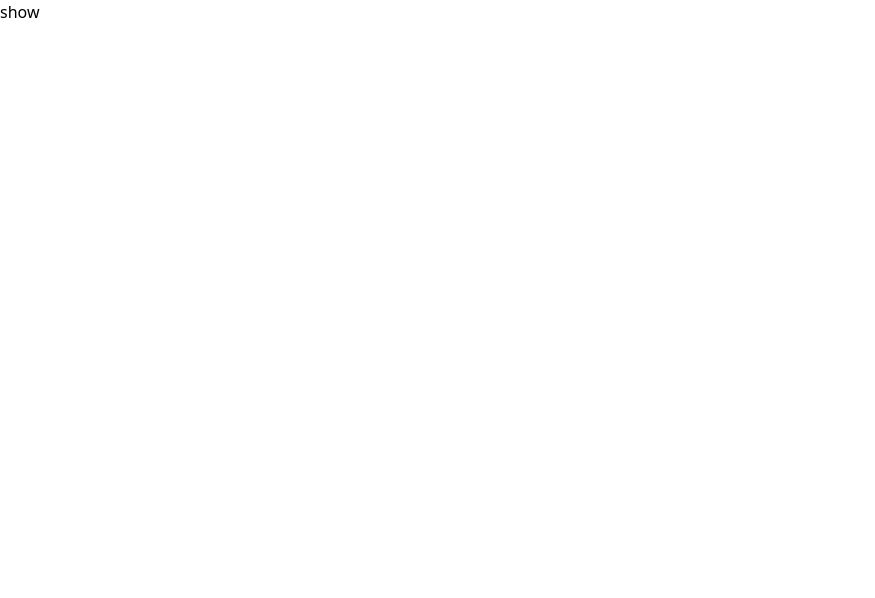
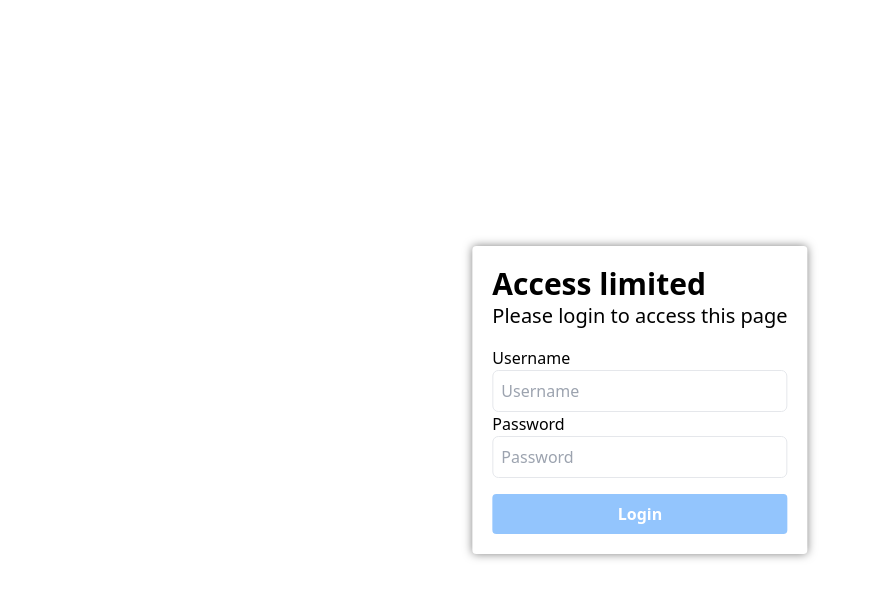
Before and after one commit to linusromlandArchives/romland.dev, a React (Vite) app in the folder frontend/: page /admin in a window 1280 px wide. Shown: the top 598 px of the page, without its empty margins (0-875 px from the left). Built offline with nearby package versions, Linux system fonts and the light colour scheme; no server answers.

Commit message:
Created login form for admin page

```diff
--- a/frontend/package.json
+++ b/frontend/package.json
@@ -10,6 +10,7 @@
         "format": "prettier .  --write"
     },
     "dependencies": {
+        "axios": "^0.27.2",
         "formik": "^2.2.9",
         "prettier": "^2.6.2",
         "react": "^18.0.0",
--- /dev/null
+++ b/frontend/src/axios/index.js
@@ -0,0 +1,5 @@
+import axios from 'axios';
+
+axios.defaults.validateStatus = () => true;
+
+export default axios;
--- a/frontend/src/components/LoginModal.jsx
+++ b/frontend/src/components/LoginModal.jsx
@@ -1,50 +1,62 @@
+//External dependencies import
 import Modal from 'react-modal';
-import { useState } from 'react';
+import { useState, useEffect } from 'react';
 import { Field, ErrorMessage, Form, Formik } from 'formik';
 
+//Local dependencies import
+import axios from '../axios';
+
 export default () => {
-    const [modalIsOpen, setModal] = useState(false);
+    const [modalIsOpen, setModal] = useState(true);
 
-    const customStyles = {
-        content: {
-            top: '50%',
-            left: '50%',
-            right: 'auto',
-            bottom: 'auto',
-            marginRight: '-50%',
-            transform: 'translate(-50%, -50%)',
-            border: 'none',
-            background: '#fff',
-            boxShadow: '0px 0px 10px rgba(0, 0, 0, 0.5)',
-        },
-    };
-
-    function show() {
-        setModal(true);
-    }
-
-    function hide() {
-        setModal(false);
-    }
+    useEffect(() => {
+        async function fetchData() {
+            // You can await here
+            const request = await axios.get('/api/auth');
+            const data = await request.data;
+            if (data.success) {
+                setModal(false);
+            }
+        }
+        fetchData();
+    }, [modalIsOpen]);
 
     return (
         <>
-            <button onClick={show}>show</button>
-
             <Modal
                 isOpen={modalIsOpen}
-                onRequestClose={hide}
+                onRequestClose={() => setModal(false)}
                 shouldCloseOnOverlayClick={false}
-                style={customStyles}
                 contentLabel="Login Modal"
+                ariaHideApp={false}
+                style={{
+                    content: {
+                        top: '50%',
+                        left: '50%',
+                        right: 'auto',
+                        bottom: 'auto',
+                        marginRight: '-50%',
+                        transform: 'translate(-50%, -50%)',
+                        border: 'none',
+                        background: '#fff',
+                        boxShadow: '0px 0px 10px rgba(0, 0, 0, 0.5)',
+                    },
+                }}
             >
-                <h1 className="text-2xl font-semibold">Access limited! Please login first!</h1>
+                <div className="mb-4">
+                    <h1 className="text-3xl font-semibold">Access limited</h1>
+                    <p className="text-xl"> Please login to access this page</p>
+                </div>
 
                 <Formik
                     initialValues={{ password: '', username: '', login: '' }}
                     onSubmit={(values, { setErrors }) => {
-                        setErrors({
-                            login: 'Username or password is incorrect',
+                        axios.post('/api/auth/login', values).then(({ data }) => {
+                            if (data.success) {
+                                setModal(false);
+                            } else {
+                                setErrors({ login: data.error });
+                            }
                         });
                     }}
                     validate={(values) => {
@@ -81,7 +93,7 @@ export default () => {
                             <ErrorMessage component="span" name="login" className="text-red-500 text-md mt-4 italic" />
                             <input
                                 disabled={!dirty || !isValid}
-                                className="bg-blue-500 hover:bg-blue-400 disabled:bg-blue-300 mt-4 text-white font-bold py-2 px-4 rounded focus:outline-none focus:shadow-outline transition ease duration-150"
+                                className="bg-blue-500 hover:bg-blue-400 disabled:bg-blue-300 mt-4 text-white font-bold py-2 px-4 rounded focus:outline-none focus:shadow-outline transition ease duration-150 cursor-pointer disabled:cursor-not-allowed"
                                 type="submit"
                                 value="Login"
                             />
```
Also changed, not shown: 1 other file (tests, documents, lock files or other folders).
